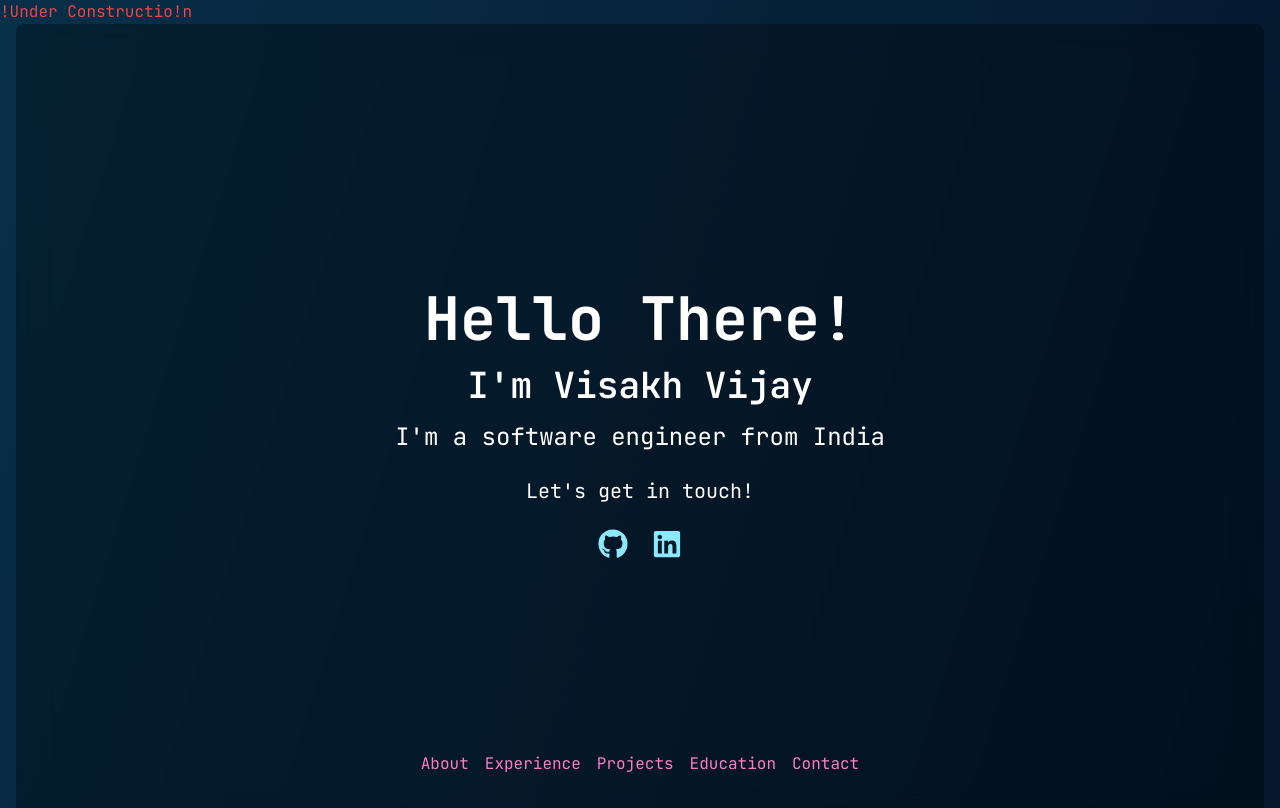
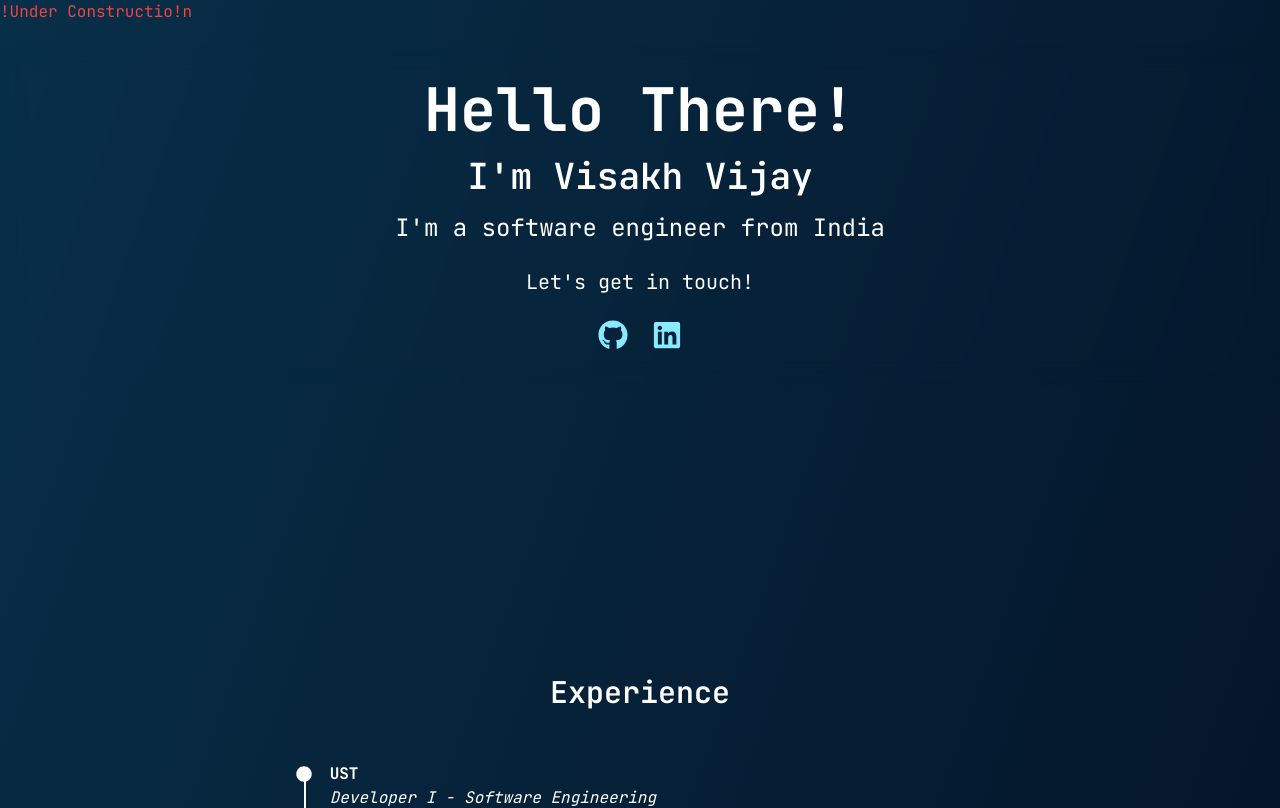
Before and after one commit to vskvj3/portfolio-nextjs, a Next.js app: page /about in a window 1280 px wide. Shown: the top 808 px of the page. Built offline with nearby package versions, Linux system fonts and the light colour scheme.

Commit message:
remove footer navbar to correct layout

```diff
--- a/src/pages/about/index.js
+++ b/src/pages/about/index.js
@@ -2,15 +2,12 @@ import { FaGithub, FaLinkedin, FaTree, FaCircle } from "react-icons/fa";
 
 export default function About() {
   return (
-    <div >
+    <div className=''>
       <p className="text-red-500">!Under Constructio!n</p>
 
       {/* About Section */}
-      <section
-        id="about"
-        className="h-screen flex flex-col justify-center items-center bg-dracula-background text-center gap-6 px-4"
-      >
-        <div className="backdrop-blur-lg bg-black/30 text-white w-full h-full flex flex-col justify-center items-center p-4 rounded-lg">
+      <section className="flex flex-rowmx-auto justify-center backdrop-blur-md mt-2 lg:mt-5 h-auto mb-2 lg:mb-5 p-[20px] text-dracula-t-white">
+        <div className="backdrop-blur-lg  text-white w-full h-full flex flex-col justify-center items-center p-4 rounded-lg">
           <h1 className="text-5xl sm:text-6xl font-bold mb-4">Hello There!</h1>
           <h2 className="text-3xl sm:text-4xl font-semibold mb-4">I&apos;m Visakh Vijay</h2>
           <p className="text-xl sm:text-2xl mb-6">I&apos;m a software engineer from India</p>
@@ -129,7 +126,7 @@ export default function About() {
       </section>
 
       {/* Scroll Navigation */}
-      <footer className="text-center py-6 sticky bottom-0 bg-dracula-background z-10">
+      {/* <footer className="text-center py-6 sticky bottom-0 bg-dracula-background z-10">
         <div className="space-x-4">
           <a href="#about" className="text-dracula-pink hover:text-dracula-green">About</a>
           <a href="#experience" className="text-dracula-pink hover:text-dracula-green">Experience</a>
@@ -137,7 +134,7 @@ export default function About() {
           <a href="#education" className="text-dracula-pink hover:text-dracula-green">Education</a>
           <a href="#contact" className="text-dracula-pink hover:text-dracula-green">Contact</a>
         </div>
-      </footer>
+      </footer> */}
     </div>
   );
 }
```
